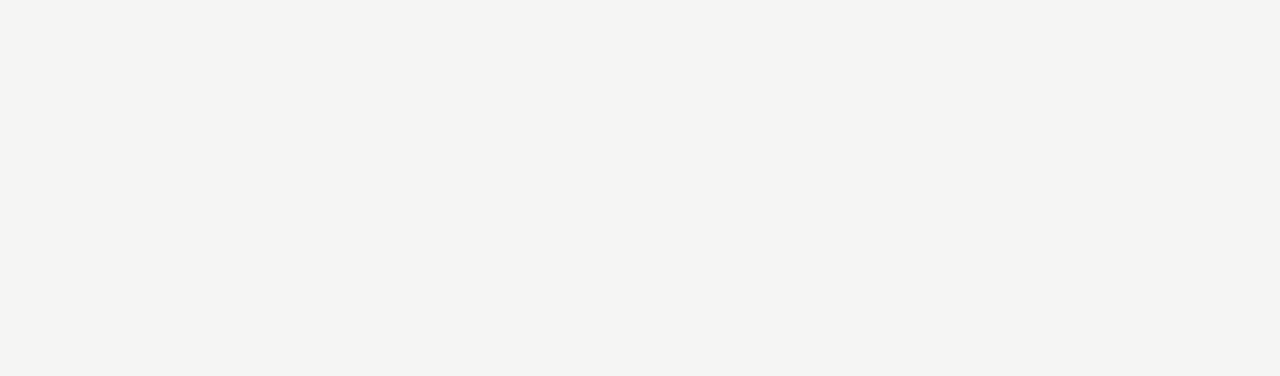
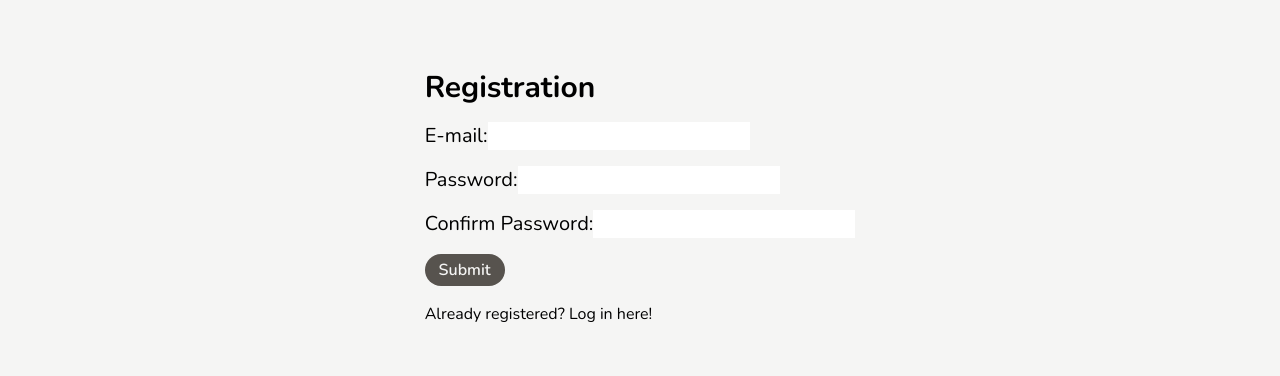
Before and after one commit to AttilaTap/aureus-foxticket-nextgen-nextjs, a Next.js app in the folder nextGen-frontend/: page /registration in a window 1280 px wide. Before the commit this address had no page. Shown: the part 346-722 px from the top of the page. Built offline with nearby package versions, Linux system fonts and the light colour scheme.

Commit message:
Created registration page

```diff
--- /dev/null
+++ b/nextGen-frontend/app/registration/page.js
@@ -0,0 +1,40 @@
+import React from 'react';
+
+const Page = ({ onSwitchToLogin }) => {
+  return (
+    <div className="h-screen m-0  items-center bg-stone-100">
+      <h2 className="mb-4 text-3xl font-bold">Registration</h2>
+      <form className="flex flex-col gap-4 text-xl">
+        <label htmlFor="email">
+          E-mail:
+          <input id="email" type="email" name="email" required />
+        </label>
+        <label htmlFor="password">
+          Password:
+          <input id="password " type="password" name="password" required />
+        </label>
+        <label htmlFor="confirm-password">
+          Confirm Password:
+          <input
+            id="confirm-password "
+            type="password"
+            name="confirm-password"
+            required
+          />
+        </label>
+      </form>
+      <button
+        className="bg-stone-600 w-20 h-8 p-1 rounded-full font-semibold text-stone-100  mt-4"
+        onClick={onSwitchToLogin}
+      >
+        Submit
+      </button>
+      <h3 className="mt-4" href="">
+        Already registered? Log in here!
+      </h3>
+    </div>
+    // </div>
+  );
+};
+
+export default Page;
```
